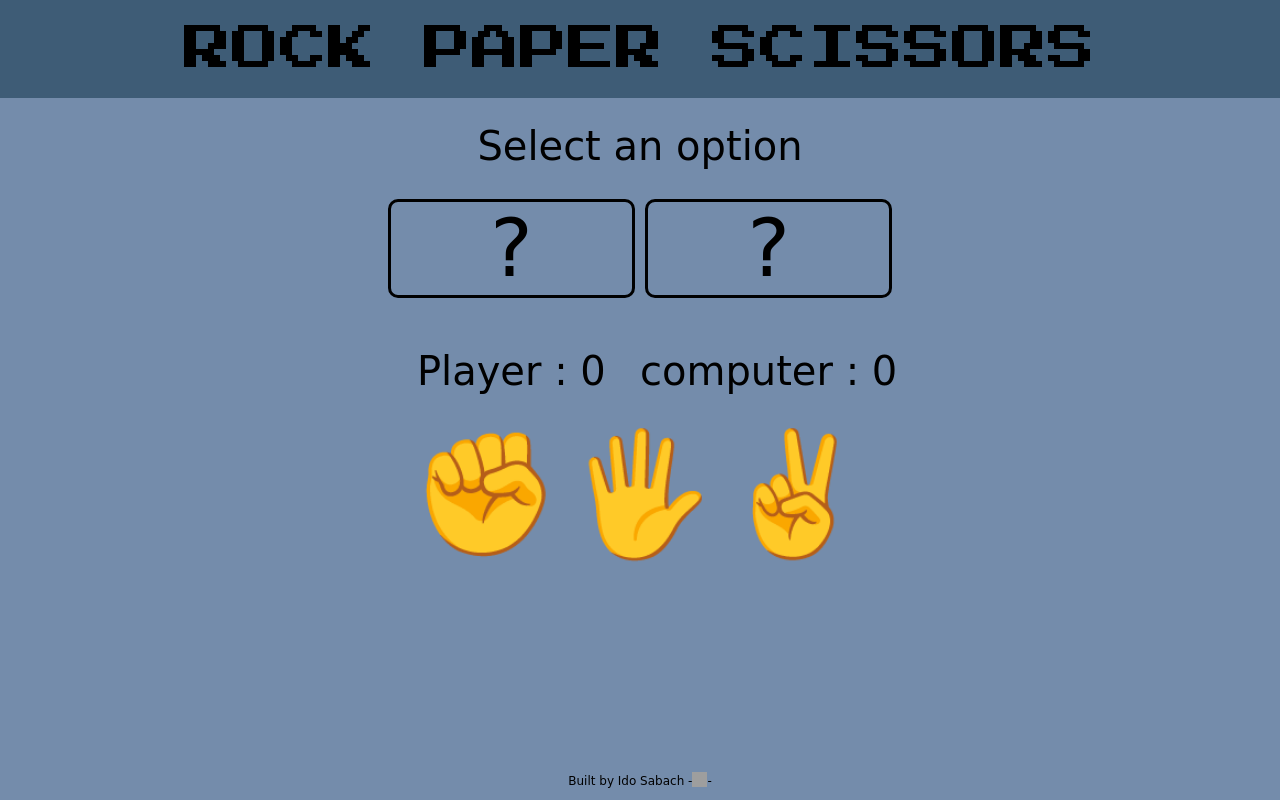
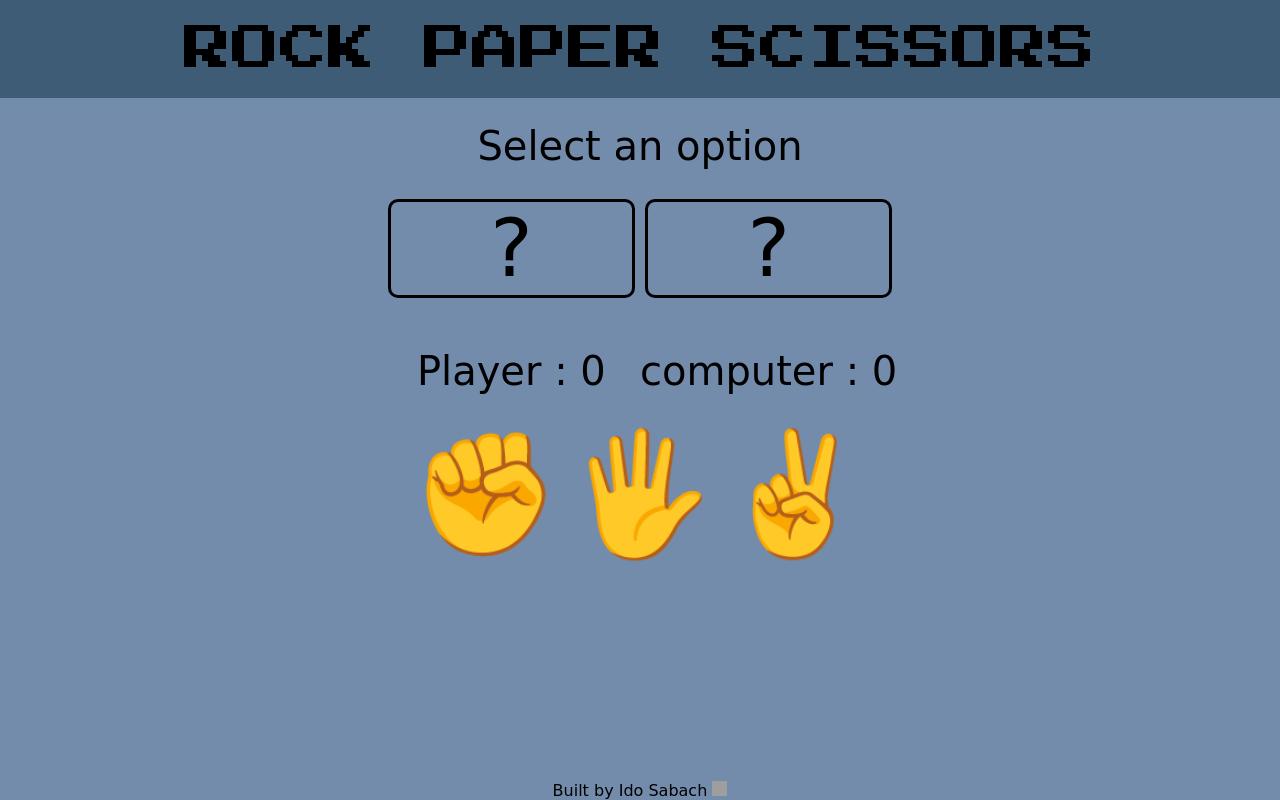
Before and after one commit to IdoSabach/Rock-Paper-Scissors, a plain HTML site: page index.html in a window 1280 px wide. Drawn offline with Linux system fonts and the light colour scheme; grey boxes are pictures that could not be loaded; a web font is replaced by a local one.

Commit message:
fix footer

```diff
--- a/index.html
+++ b/index.html
@@ -51,14 +51,14 @@
 
 
     <footer class="footer">
-      Built by Ido Sabach -
+      Built by Ido Sabach
       <a href="https://github.com/IdoSabach"
         ><img
           width="15"
           height="15"
           src="https://img.icons8.com/ios-filled/50/github.png"
           alt="github"
-      /></a>-
+      /></a>
     </footer>
 
     <div class="modal" id="endgameModal">
--- a/style.css
+++ b/style.css
@@ -5,7 +5,14 @@
   font-family: 'Playpen Sans', cursive;
 }
 
+html{
+  height: 100%;
+}
+
 body{
+  display: flex;
+  flex-direction: column;
+  min-height: 100%;
   background-color: #748cab;
 }
 
@@ -115,7 +122,7 @@ body{
 }
 
 .footer {
-  position: absolute;
+  /* position: absolute;
   bottom: 0;
   left: 0;
   display: flex;
@@ -123,7 +130,9 @@ body{
   justify-content: center;
   width: 100%;
   padding: 10px;
-  font-size: 12px;
+  font-size: 12px; */
+  margin-top: auto;
+  text-align: center;
 }
 
 @media(max-width:600px){
```
